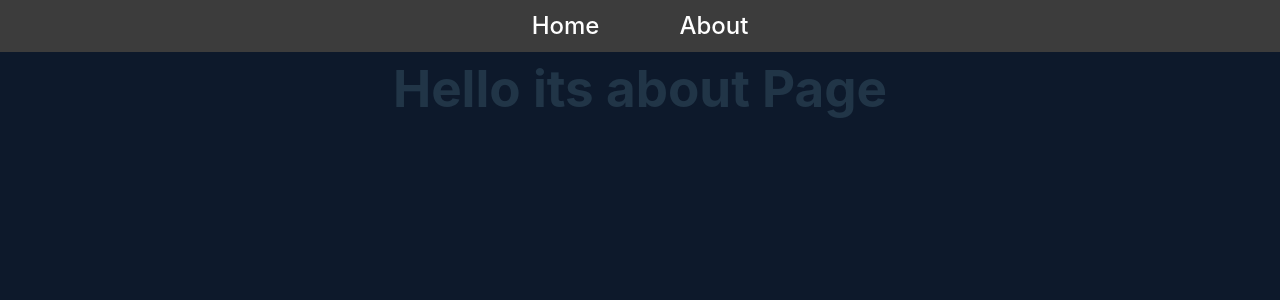
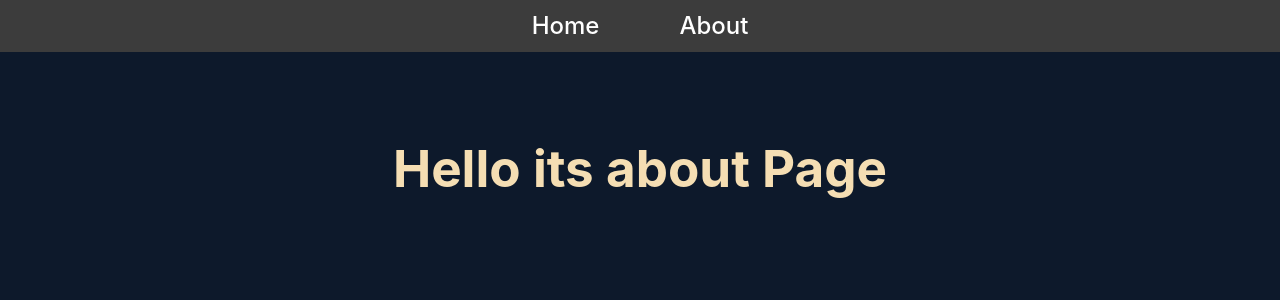
Before and after one commit to LineCoran/react-components, a React (Vite) app: page /#/about in a window 1280 px wide. Shown: the top 300 px of the page. Built offline with nearby package versions, Linux system fonts and the light colour scheme.

Commit message:
refactor: styled title in 404 and about pages

```diff
--- /dev/null
+++ b/src/pages/About/About.css
@@ -0,0 +1,4 @@
+.aboutTitle {
+  color: wheat;
+  margin: 5rem 0;
+}
--- a/src/pages/About/About.tsx
+++ b/src/pages/About/About.tsx
@@ -1,13 +1,16 @@
 import React, { Component } from 'react';
 import NavBar from '../../components/NavBar/NavBar';
 import Container from '../../components/Container/Container';
+import './About.css';
 
 export default class About extends Component {
   render() {
     return (
       <Container>
         <NavBar />
-        <h1 data-testid="testTitleId">Hello its about Page</h1>
+        <h1 className="aboutTitle" data-testid="testTitleId">
+          Hello its about Page
+        </h1>
       </Container>
     );
   }
--- /dev/null
+++ b/src/pages/PageNotFound/PageNotFound.css
@@ -0,0 +1,4 @@
+.title {
+  color: wheat;
+  margin: 5rem 0rem;
+}
--- a/src/pages/PageNotFound/PageNotFound.tsx
+++ b/src/pages/PageNotFound/PageNotFound.tsx
@@ -1,14 +1,15 @@
-import React, { Component } from 'react';
-import NavBar from '../../components/NavBar/NavBar';
+import { Component } from 'react';
 import Container from '../../components/Container/Container';
 import { Link } from 'react-router-dom';
+import './PageNotFound.css';
 
 export default class About extends Component {
   render() {
     return (
       <Container>
-        <NavBar />
-        <h1 data-testid="titleTestId">NOT FOUND PAGE</h1>
+        <h1 className="title" data-testid="titleTestId">
+          NOT FOUND PAGE
+        </h1>
         <Link to="/">Home</Link>
       </Container>
     );
```
